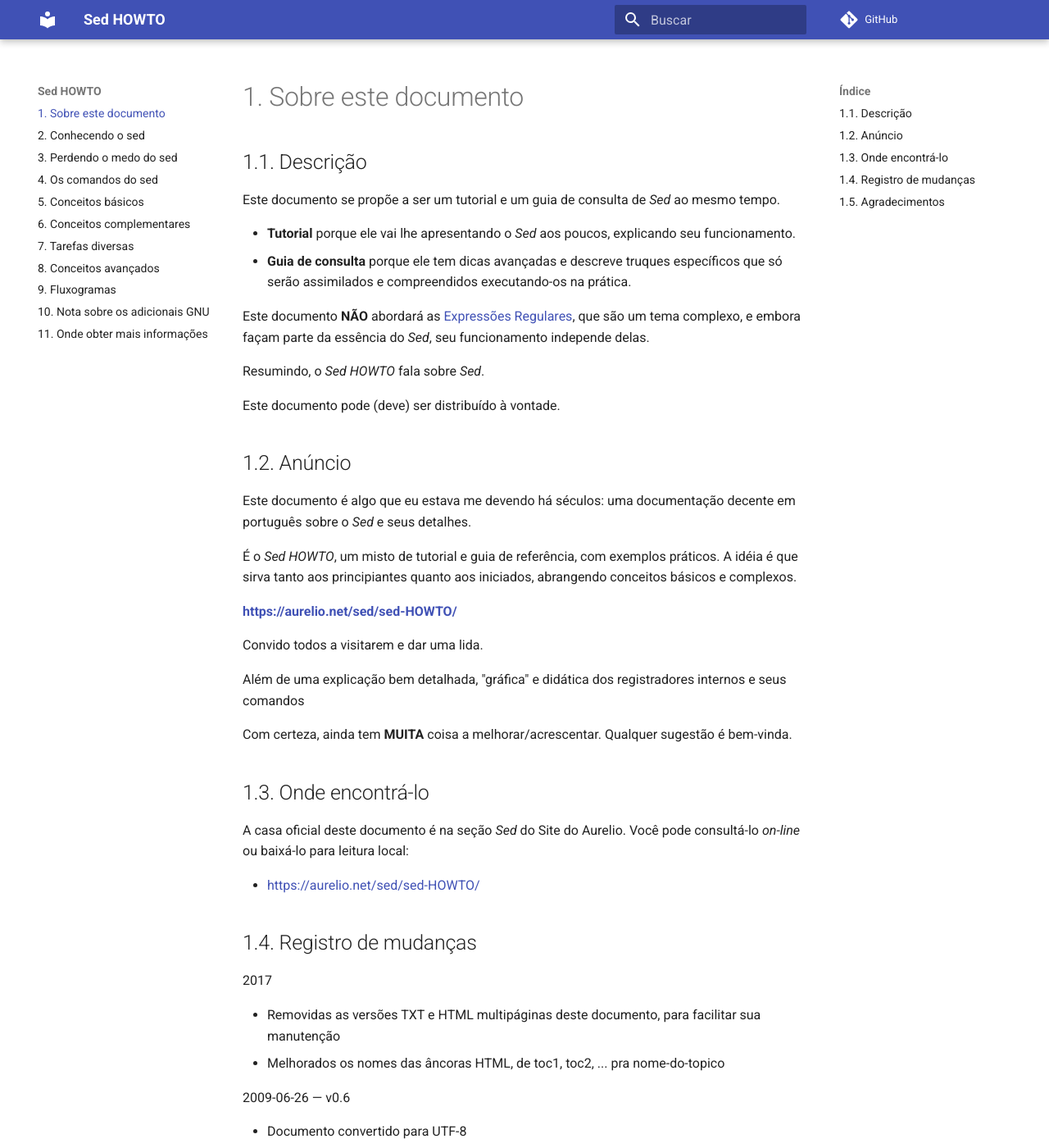
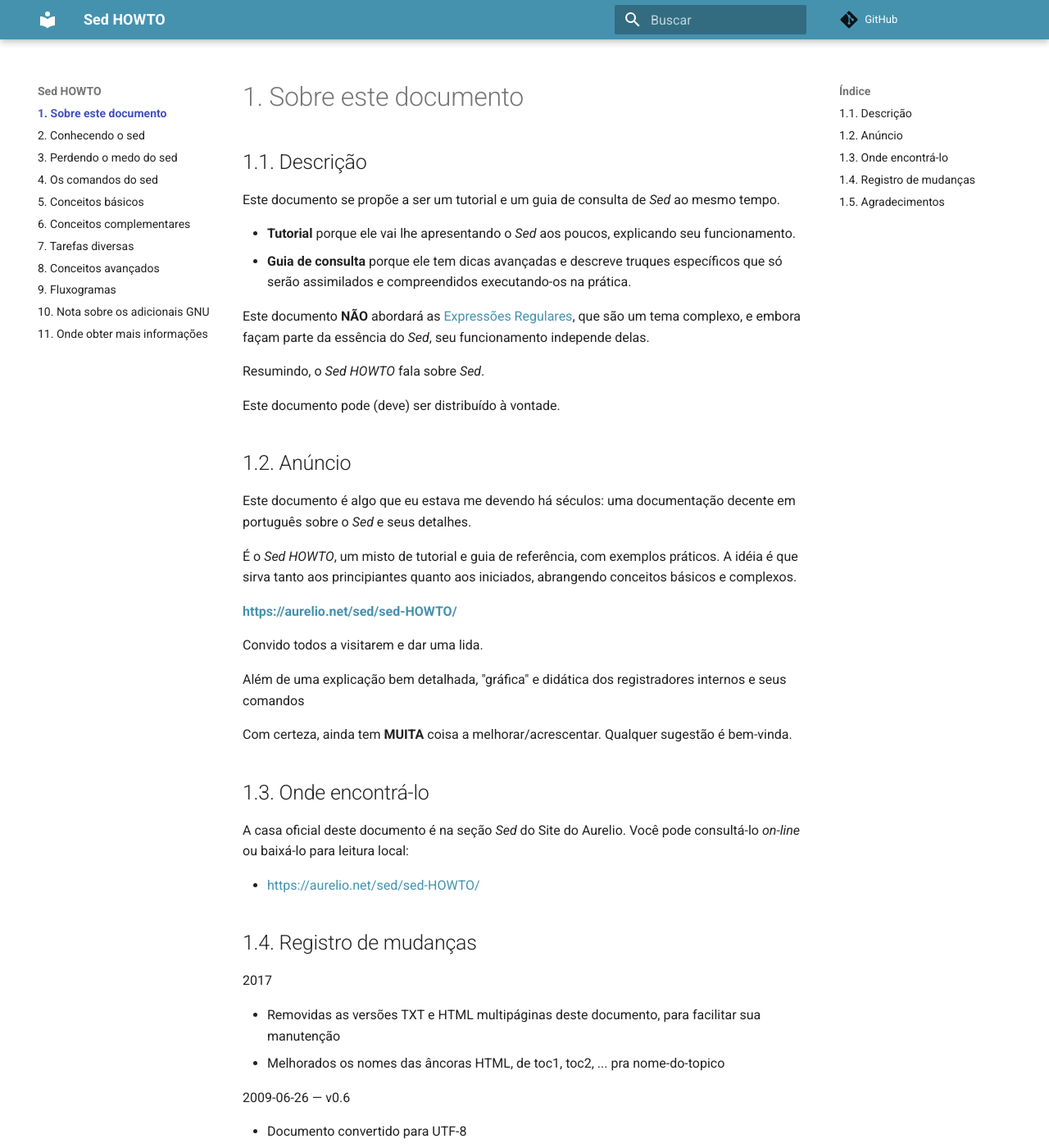
Before and after one commit to tomazcunha/sed-howto-mkdocs, an MkDocs documentation site: the page built from docs/index.md, in a window 1280 px wide and 1400 px high. Shown: the whole window at 82% size. Built offline with MkDocs 1.6.1 and Material for MkDocs 9.7.7, drawn with Linux system fonts in a browser that asks for light colours; comment, search, counter and statistics services are not loaded.

Commit message:
Criado folhas de estilo separadas para os temas readthedocs e material.

```diff
--- /dev/null
+++ b/docs/assets/stylesheets/extra-material.css
@@ -0,0 +1,76 @@
+/* https://colorhunt.co/ */
+
+.md-header {
+    /* position: fixed;
+    top: 0;
+    right: 0;
+    left: 0;
+    height: 2.4rem;
+    transition: background-color .25s,color .25s;
+    background-color: #3f51b5;
+    color: #fff;
+    box-shadow: none;
+    z-index: 2;
+    -webkit-backface-visibility: hidden;
+    backface-visibility: hidden; */
+
+    /* background-color: rgba(0,0,0,.87); */
+    background-color: #4592af;
+
+}
+
+/* ------------------------------ ícones */
+.md-header-nav__button.md-logo * {
+    color: rgba(0,0,0,.87);
+}
+
+.md-source__icon {
+    color: rgba(0,0,0,.87);
+}
+
+
+/* ------------------------------  Links */
+.md-nav__link--active, .md-nav__link:active {
+    /* color: #f67280; */
+    /* color: #a23131; */
+    color: #226089;
+    font-weight: bold;
+}
+
+.md-nav__link--hover, .md-nav__link:hover {
+    color: #4592af;
+}
+
+.md-typeset a {
+    color: #4592af;
+}
+
+.md-typeset a:hover {
+    /* color: #f67280; */
+    /* color: #a23131; */
+    color: #226089;
+}
+
+
+ /* ------------------------------  */
+.headerlink {
+    color: #4592af;
+}
+
+
+ /* ------------------------------ Menu Principal */
+.md-sidebar--primary {
+    /* background-color: #e9e4e6; */
+}
+
+
+
+
+ /* ------------------------------ Code */
+.md-typeset pre > code {
+    display: block;
+    overflow-x: auto;
+    background: #2b2b2b;
+    color: #f8f8f2;
+    padding: 0.5em;
+}
--- a/mkdocs.yml
+++ b/mkdocs.yml
@@ -92,13 +92,16 @@ theme:
 #         - type: 'linkedin'
 #           link: 'https://linkedin.com/in/squidfunk'
 
+extra_css:
+    # - assets/stylesheets/extra-readthedocs.css
+    - assets/stylesheets/extra-material.css
+    - assets/stylesheets/a11y-dark.css
+
 extra_javascript:
     - assets/javascript/highlight.pack.js
     - assets/javascript/hljs.js
 
-extra_css:
-    - assets/stylesheets/extra.css
-    - assets/stylesheets/a11y-dark.css
+
     # - assets/stylesheets/atelier-dune-dark.css
     # - assets/stylesheets/an-old-hope.css
     # - assets/stylesheets/agate.css
@@ -125,7 +128,7 @@ extra_css:
 
 
 
-markdown_extensions:
+# markdown_extensions:
 #     - pymdownx.arithmatex
 #     - pymdownx.betterem:
 #         smart_enable: all
@@ -147,5 +150,5 @@ markdown_extensions:
     #     linenums: true
 
     # - fenced_code
-    - toc:
-        permalink: True
+    # - toc:
+    #     permalink: True
```
Also changed, not shown: docs/assets/stylesheets/extra-readthedocs.css (renamed from docs/assets/stylesheets/extra.css).
